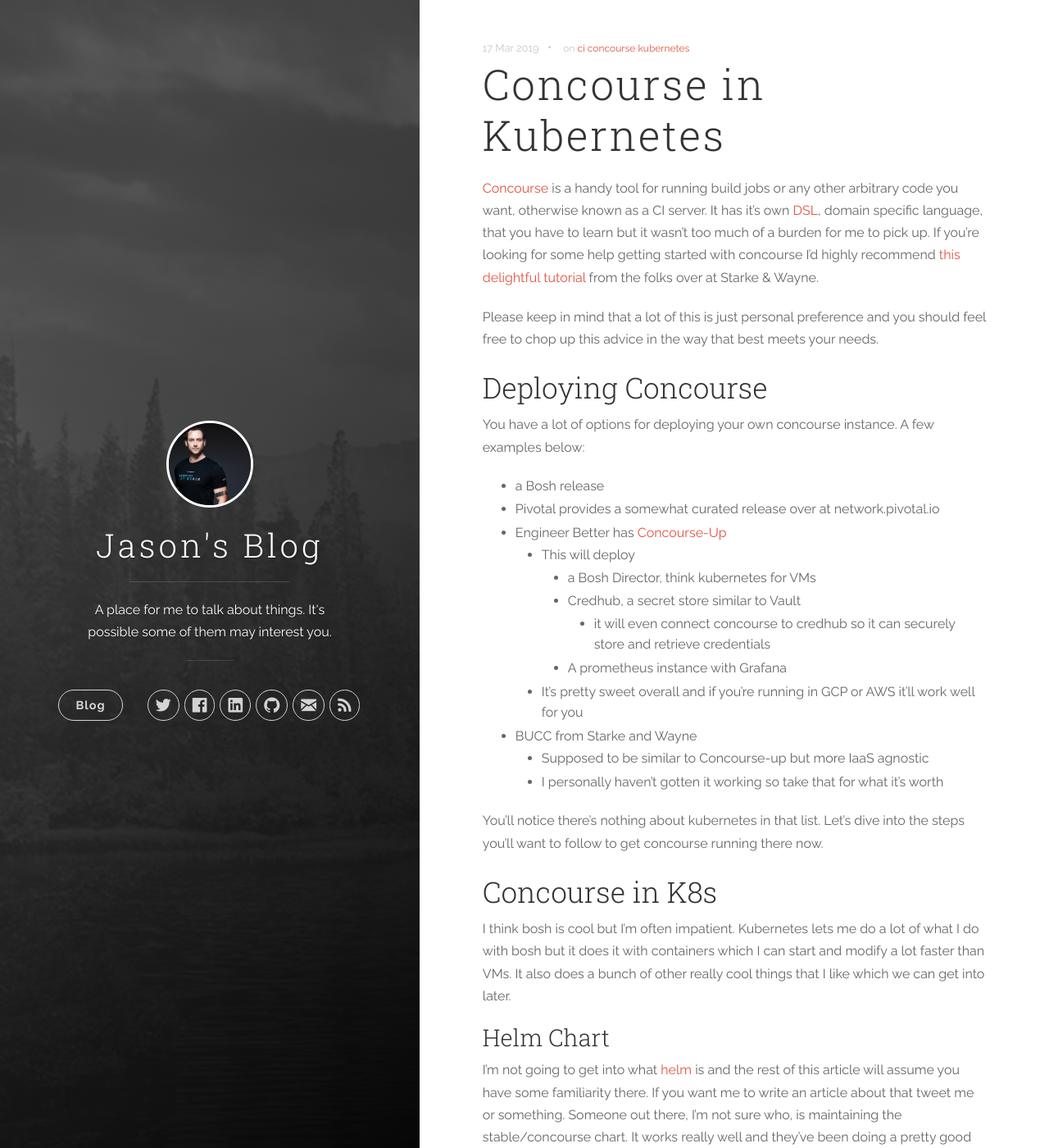
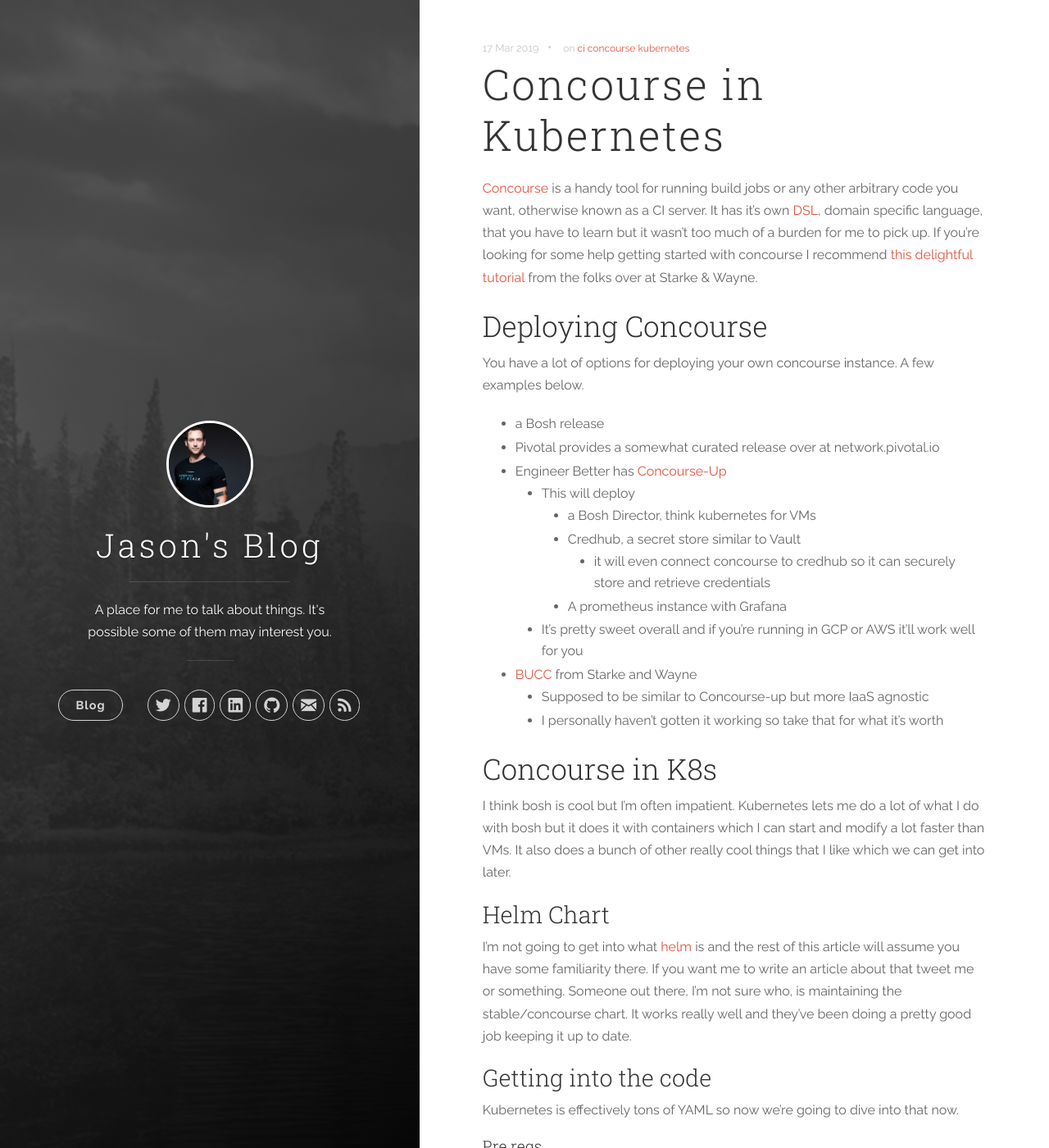
Before and after one commit to JasonMorgan/JasonMorgan.github.io, a Jekyll site: the page built from _posts/2019-03-17-concourse-in-k8s.md, in a window 1280 px wide and 1400 px high. Shown: the whole window at 82% size. Built offline with Jekyll 4.4.1, drawn with Linux system fonts in a browser that asks for light colours; nearby versions of some CDN libraries; our own code applies the rules of GitHub Pages for plain Markdown files; some of the changed text lies outside the part shown.

Commit message:
editing the post.

```diff
--- a/_posts/2019-03-17-concourse-in-k8s.md
+++ b/_posts/2019-03-17-concourse-in-k8s.md
@@ -6,13 +6,11 @@
 ---
 
 
-[Concourse](https://concourse-ci.org/) is a handy tool for running build jobs or any other arbitrary code you want, otherwise known as a CI server. It has it's own [DSL](https://en.wikipedia.org/wiki/Domain-specific_language), domain specific language, that you have to learn but it wasn't too much of a burden for me to pick up. If you're looking for some help getting started with concourse I'd highly recommend [this delightful tutorial](https://concoursetutorial.com/) from the folks over at Starke & Wayne.
-
-Please keep in mind that a lot of this is just personal preference and you should feel free to chop up this advice in the way that best meets your needs.
+[Concourse](https://concourse-ci.org/) is a handy tool for running build jobs or any other arbitrary code you want, otherwise known as a CI server. It has it's own [DSL](https://en.wikipedia.org/wiki/Domain-specific_language), domain specific language, that you have to learn but it wasn't too much of a burden for me to pick up. If you're looking for some help getting started with concourse I recommend [this delightful tutorial](https://concoursetutorial.com/) from the folks over at Starke & Wayne.
 
 ## Deploying Concourse
 
-You have a lot of options for deploying your own concourse instance. A few examples below:
+You have a lot of options for deploying your own concourse instance. A few examples below.
 
 * a Bosh release
 * Pivotal provides a somewhat curated release over at network.pivotal.io
@@ -23,11 +21,9 @@
       * it will even connect concourse to credhub so it can securely store and retrieve credentials
     * A prometheus instance with Grafana
   * It's pretty sweet overall and if you're running in GCP or AWS it'll work well for you
-* BUCC from Starke and Wayne
+* [BUCC](https://github.com/starkandwayne/bucc) from Starke and Wayne
   * Supposed to be similar to Concourse-up but more IaaS agnostic
   * I personally haven't gotten it working so take that for what it's worth
-
-You'll notice there's nothing about kubernetes in that list. Let's dive into the steps you'll want to follow to get concourse running there now.
 
 ## Concourse in K8s
 
@@ -39,7 +35,7 @@
 
 ### Getting into the code
 
-Kubernetes is YAML so now we're going to dive into that.
+Kubernetes is effectively tons of YAML so now we're going to dive into that now.
 
 #### Pre reqs
 
```
